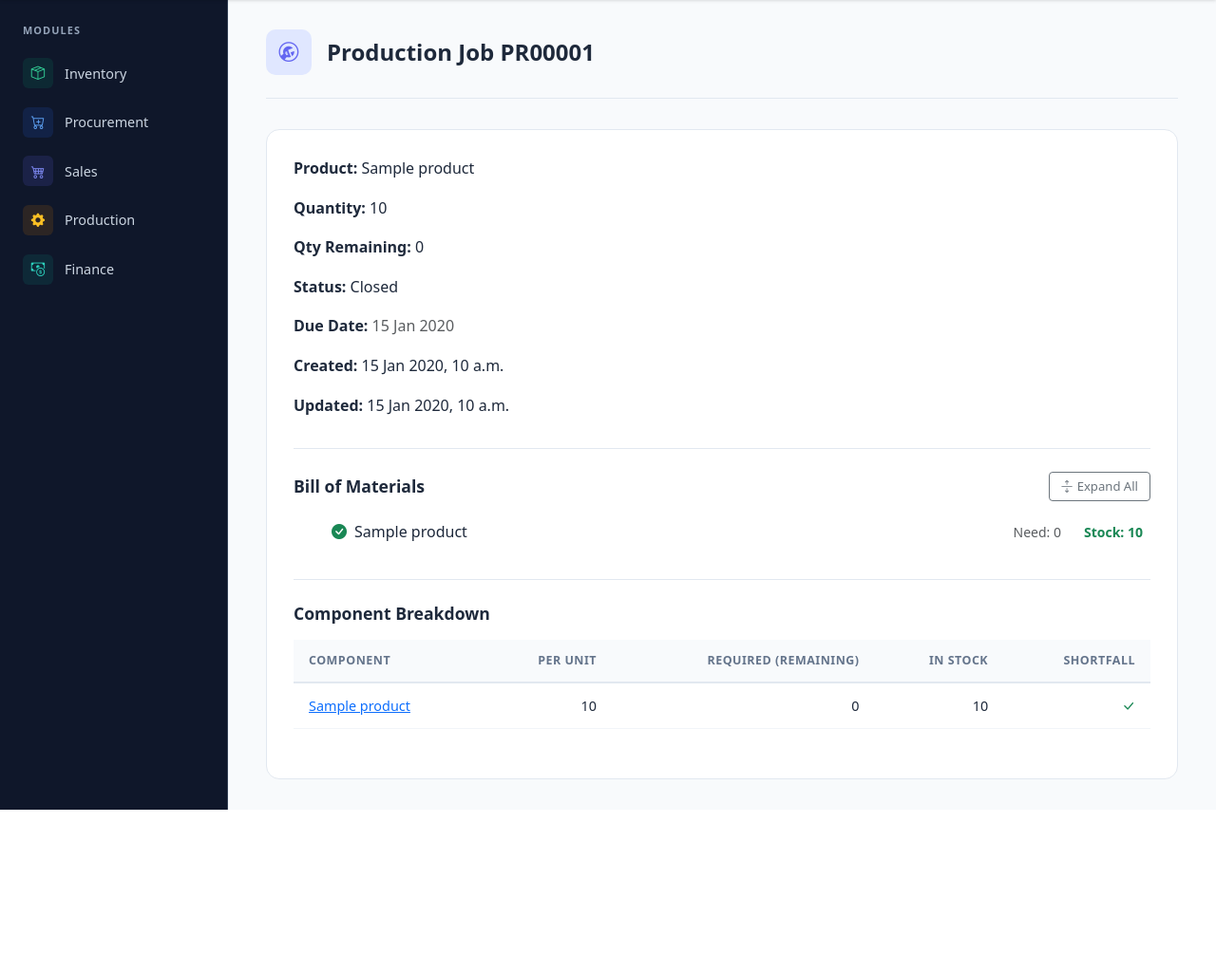
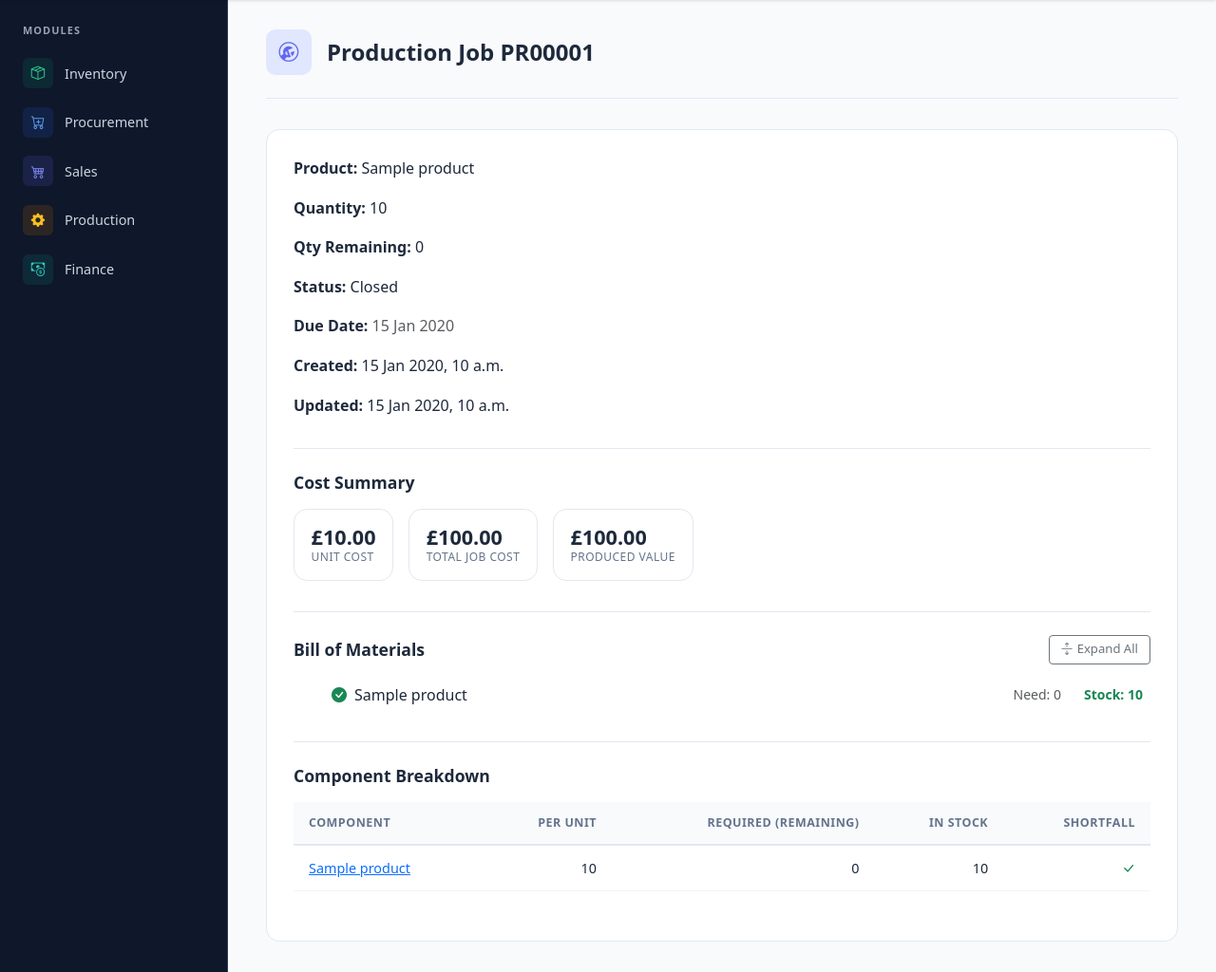
Before and after one commit to Um9i/ERPv, a Django app: page /production/jobs/1/ in a window 1280 px wide. Shown: the part 61-1085 px from the top of the page at 95% size. Before the commit the page ends 914 px from the top, so only its background shows below. Run offline with Django 4.2, Linux system fonts and the light colour scheme; a user stored in the database is signed in; tables that the repository leaves empty hold one stand-in row (values such as "Sample post").

Commit message:
feat: Add cost summary to Production detail view, including unit cost and total job cost calculations

```diff
--- a/production/views.py
+++ b/production/views.py
@@ -446,6 +446,11 @@ class ProductionDetailView(DetailView):
         from .services import build_bom_tree
 
         context["bom_tree"] = build_bom_tree(job.product, quantity=job.remaining)
+
+        unit_cost = job.product.unit_cost
+        context["unit_cost"] = unit_cost
+        context["job_cost"] = unit_cost * job.quantity
+        context["produced_cost"] = unit_cost * job.quantity_received
         return context
 
 
--- a/templates/production/production_detail.html
+++ b/templates/production/production_detail.html
@@ -21,6 +21,40 @@
 </p>
 <p><strong>Created:</strong> {{ production.created_at }}</p>
 <p><strong>Updated:</strong> {{ production.updated_at }}</p>
+
+{% if unit_cost %}
+<div class="detail-section mb-4">
+    <div class="detail-section-header">
+        <h2 class="detail-section-title">Cost Summary</h2>
+    </div>
+    <div class="row g-3">
+        <div class="col-auto">
+            <div class="metric-card">
+                <div class="metric-card-content">
+                    <span class="metric-card-value">£{{ unit_cost|floatformat:2 }}</span>
+                    <span class="metric-card-label">Unit Cost</span>
+                </div>
+            </div>
+        </div>
+        <div class="col-auto">
+            <div class="metric-card">
+                <div class="metric-card-content">
+                    <span class="metric-card-value">£{{ job_cost|floatformat:2 }}</span>
+                    <span class="metric-card-label">Total Job Cost</span>
+                </div>
+            </div>
+        </div>
+        <div class="col-auto">
+            <div class="metric-card">
+                <div class="metric-card-content">
+                    <span class="metric-card-value">£{{ produced_cost|floatformat:2 }}</span>
+                    <span class="metric-card-label">Produced Value</span>
+                </div>
+            </div>
+        </div>
+    </div>
+</div>
+{% endif %}
 
 {% if any_shortage %}
 <div class="alert alert-danger d-flex align-items-center mb-4" role="alert">
```
Also changed, not shown: tests/test_production.py (+46 -0 lines).
